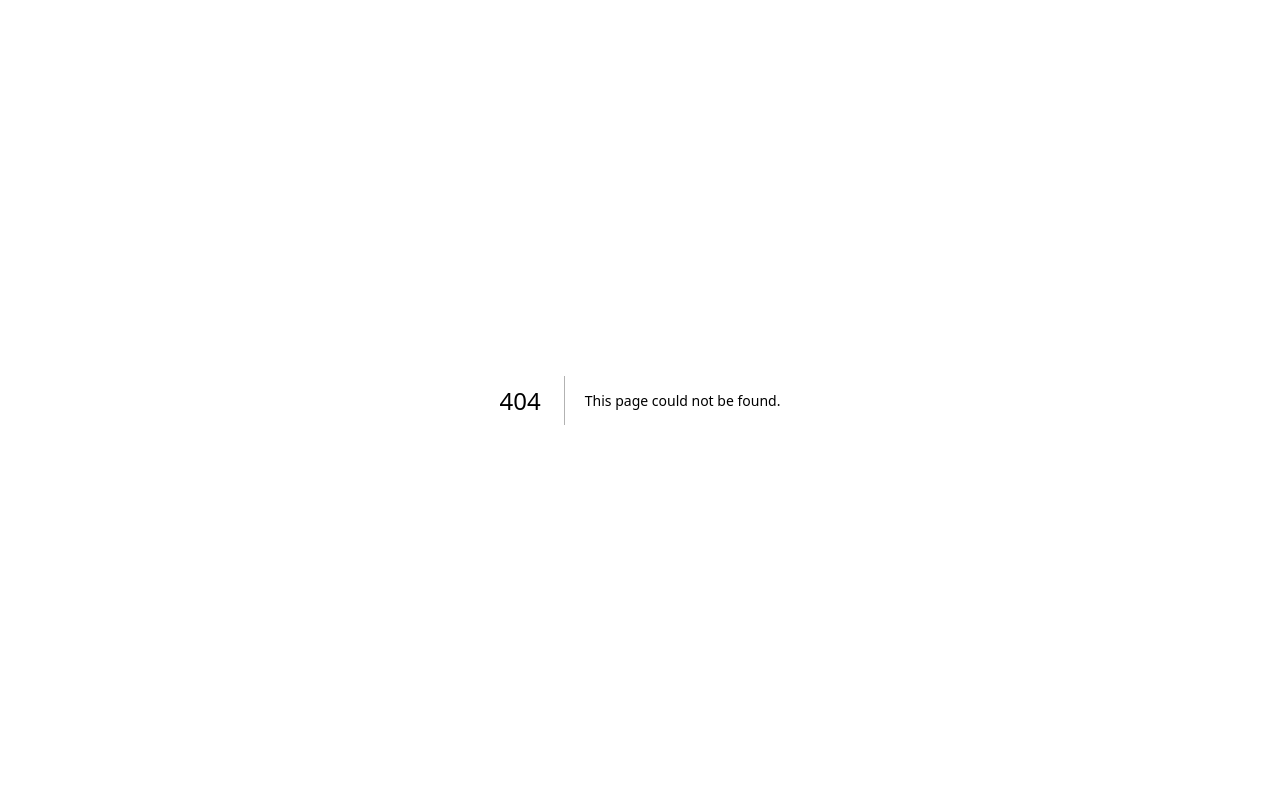
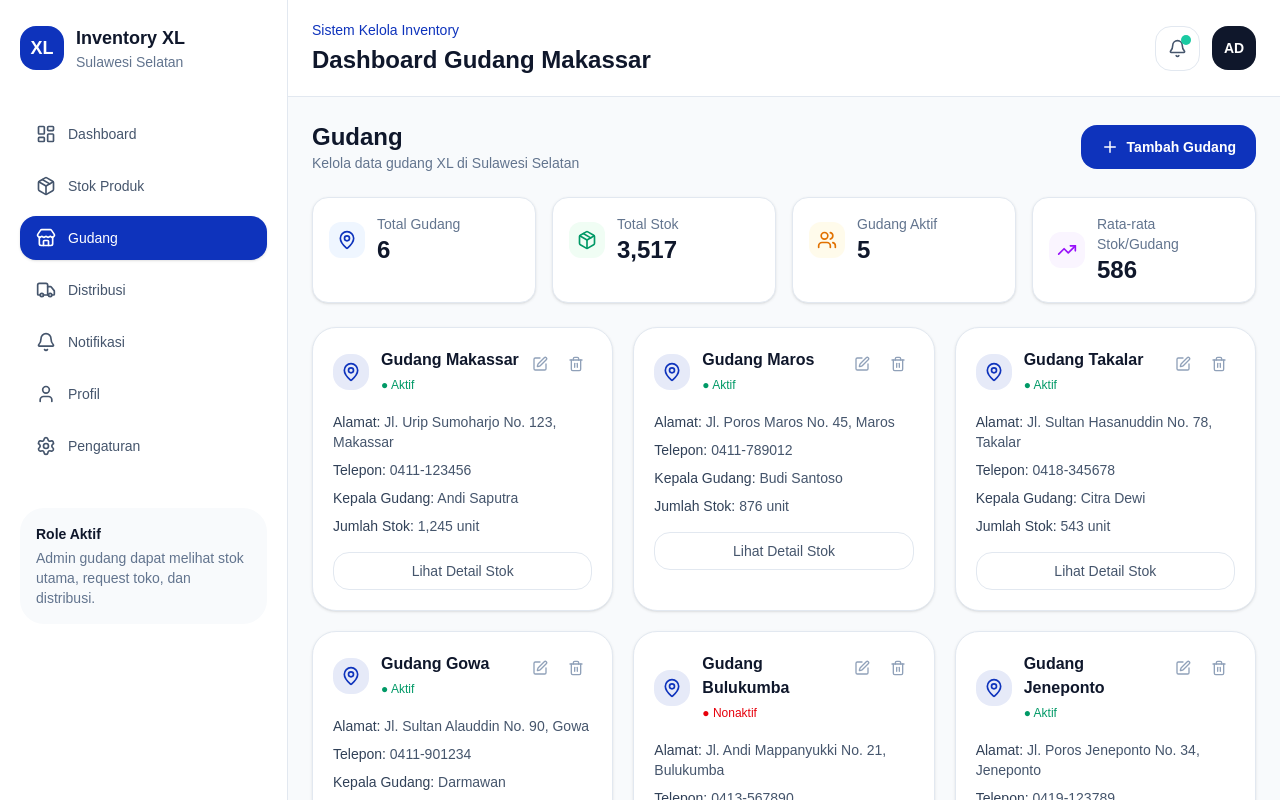
Before and after one commit to aabiilrqm/Website-XL---Management-Inventory, a Next.js app: page /gudang in a window 1280 px wide. Before the commit this address had no page. Built offline with nearby package versions, Linux system fonts and the light colour scheme.

Commit message:
Membuat halaman gudang

```diff
--- /dev/null
+++ b/src/app/gudang/page.tsx
@@ -0,0 +1,236 @@
+"use client";
+
+import Sidebar from "@/components/dashboard/Sidebar";
+import Topbar from "@/components/dashboard/Topbar";
+import {
+  MapPin,
+  Plus,
+  Edit,
+  Trash2,
+  Users,
+  Package,
+  TrendingUp,
+} from "lucide-react";
+import { useState } from "react";
+
+const initialWarehouses = [
+  {
+    id: 1,
+    name: "Gudang Makassar",
+    location: "Jl. Urip Sumoharjo No. 123, Makassar",
+    phone: "0411-123456",
+    manager: "Andi Saputra",
+    stockCount: 1245,
+    active: true,
+  },
+  {
+    id: 2,
+    name: "Gudang Maros",
+    location: "Jl. Poros Maros No. 45, Maros",
+    phone: "0411-789012",
+    manager: "Budi Santoso",
+    stockCount: 876,
+    active: true,
+  },
+  {
+    id: 3,
+    name: "Gudang Takalar",
+    location: "Jl. Sultan Hasanuddin No. 78, Takalar",
+    phone: "0418-345678",
+    manager: "Citra Dewi",
+    stockCount: 543,
+    active: true,
+  },
+  {
+    id: 4,
+    name: "Gudang Gowa",
+    location: "Jl. Sultan Alauddin No. 90, Gowa",
+    phone: "0411-901234",
+    manager: "Darmawan",
+    stockCount: 432,
+    active: true,
+  },
+  {
+    id: 5,
+    name: "Gudang Bulukumba",
+    location: "Jl. Andi Mappanyukki No. 21, Bulukumba",
+    phone: "0413-567890",
+    manager: "Erna Wati",
+    stockCount: 234,
+    active: false,
+  },
+  {
+    id: 6,
+    name: "Gudang Jeneponto",
+    location: "Jl. Poros Jeneponto No. 34, Jeneponto",
+    phone: "0419-123789",
+    manager: "Fahmi Rizal",
+    stockCount: 187,
+    active: true,
+  },
+];
+
+export default function GudangPage() {
+  const [warehouses, setWarehouses] = useState(initialWarehouses);
+
+  return (
+    <main className="h-screen overflow-hidden bg-slate-50">
+      <div className="flex h-full">
+        <Sidebar />
+        <section className="flex h-full min-w-0 flex-1 flex-col overflow-hidden">
+          <Topbar />
+
+          <div className="flex-1 overflow-y-auto p-6">
+            {/* Header */}
+            <div className="mb-6 flex flex-col justify-between gap-4 md:flex-row md:items-center">
+              <div>
+                <h1 className="text-2xl font-bold text-slate-900">Gudang</h1>
+                <p className="text-sm text-slate-500">
+                  Kelola data gudang XL di Sulawesi Selatan
+                </p>
+              </div>
+              <button className="flex items-center gap-2 rounded-2xl bg-[#0E33BC] px-5 py-3 text-sm font-semibold text-white hover:bg-blue-800 transition">
+                <Plus size={18} />
+                Tambah Gudang
+              </button>
+            </div>
+
+            {/* Stats */}
+            <div className="mb-6 grid gap-4 sm:grid-cols-2 lg:grid-cols-4">
+              <div className="rounded-2xl bg-white p-4 shadow-sm border border-slate-200">
+                <div className="flex items-center gap-3">
+                  <div className="rounded-xl bg-blue-50 p-2">
+                    <MapPin className="h-5 w-5 text-[#0E33BC]" />
+                  </div>
+                  <div>
+                    <p className="text-sm text-slate-500">Total Gudang</p>
+                    <p className="text-2xl font-bold text-slate-900">
+                      {warehouses.length}
+                    </p>
+                  </div>
+                </div>
+              </div>
+              <div className="rounded-2xl bg-white p-4 shadow-sm border border-slate-200">
+                <div className="flex items-center gap-3">
+                  <div className="rounded-xl bg-green-50 p-2">
+                    <Package className="h-5 w-5 text-emerald-600" />
+                  </div>
+                  <div>
+                    <p className="text-sm text-slate-500">Total Stok</p>
+                    <p className="text-2xl font-bold text-slate-900">
+                      {warehouses
+                        .reduce((acc, w) => acc + w.stockCount, 0)
+                        .toLocaleString()}
+                    </p>
+                  </div>
+                </div>
+              </div>
+              <div className="rounded-2xl bg-white p-4 shadow-sm border border-slate-200">
+                <div className="flex items-center gap-3">
+                  <div className="rounded-xl bg-amber-50 p-2">
+                    <Users className="h-5 w-5 text-amber-600" />
+                  </div>
+                  <div>
+                    <p className="text-sm text-slate-500">Gudang Aktif</p>
+                    <p className="text-2xl font-bold text-slate-900">
+                      {warehouses.filter((w) => w.active).length}
+                    </p>
+                  </div>
+                </div>
+              </div>
+              <div className="rounded-2xl bg-white p-4 shadow-sm border border-slate-200">
+                <div className="flex items-center gap-3">
+                  <div className="rounded-xl bg-purple-50 p-2">
+                    <TrendingUp className="h-5 w-5 text-purple-600" />
+                  </div>
+                  <div>
+                    <p className="text-sm text-slate-500">
+                      Rata-rata Stok/Gudang
+                    </p>
+                    <p className="text-2xl font-bold text-slate-900">
+                      {Math.round(
+                        warehouses.reduce((acc, w) => acc + w.stockCount, 0) /
+                          warehouses.length,
+                      )}
+                    </p>
+                  </div>
+                </div>
+              </div>
+            </div>
+
+            {/* Grid Gudang */}
+            <div className="grid gap-5 md:grid-cols-2 lg:grid-cols-3">
+              {warehouses.map((warehouse) => (
+                <div
+                  key={warehouse.id}
+                  className="rounded-3xl border border-slate-200 bg-white p-5 shadow-sm hover:shadow-md transition"
+                >
+                  <div className="flex items-start justify-between">
+                    <div className="flex items-center gap-3">
+                      <div className="rounded-2xl bg-[#0E33BC]/10 p-2">
+                        <MapPin className="h-5 w-5 text-[#0E33BC]" />
+                      </div>
+                      <div>
+                        <h3 className="font-bold text-slate-900">
+                          {warehouse.name}
+                        </h3>
+                        {warehouse.active ? (
+                          <span className="text-xs text-emerald-600">
+                            ● Aktif
+                          </span>
+                        ) : (
+                          <span className="text-xs text-red-600">
+                            ● Nonaktif
+                          </span>
+                        )}
+                      </div>
+                    </div>
+                    <div className="flex gap-1">
+                      <button className="rounded-xl p-2 text-slate-400 hover:bg-slate-100 hover:text-slate-600">
+                        <Edit size={16} />
+                      </button>
+                      <button className="rounded-xl p-2 text-slate-400 hover:bg-red-50 hover:text-red-600">
+                        <Trash2 size={16} />
+                      </button>
+                    </div>
+                  </div>
+
+                  <div className="mt-4 space-y-2 text-sm">
+                    <p className="text-slate-600">
+                      <span className="font-medium text-slate-700">
+                        Alamat:
+                      </span>{" "}
+                      {warehouse.location}
+                    </p>
+                    <p className="text-slate-600">
+                      <span className="font-medium text-slate-700">
+                        Telepon:
+                      </span>{" "}
+                      {warehouse.phone}
+                    </p>
+                    <p className="text-slate-600">
+                      <span className="font-medium text-slate-700">
+                        Kepala Gudang:
+                      </span>{" "}
+                      {warehouse.manager}
+                    </p>
+                    <p className="text-slate-600">
+                      <span className="font-medium text-slate-700">
+                        Jumlah Stok:
+                      </span>{" "}
+                      {warehouse.stockCount.toLocaleString()} unit
+                    </p>
+                  </div>
+
+                  <button className="mt-4 w-full rounded-2xl border border-slate-200 py-2 text-sm font-medium text-slate-600 hover:bg-slate-50 transition">
+                    Lihat Detail Stok
+                  </button>
+                </div>
+              ))}
+            </div>
+          </div>
+        </section>
+      </div>
+    </main>
+  );
+}
```
